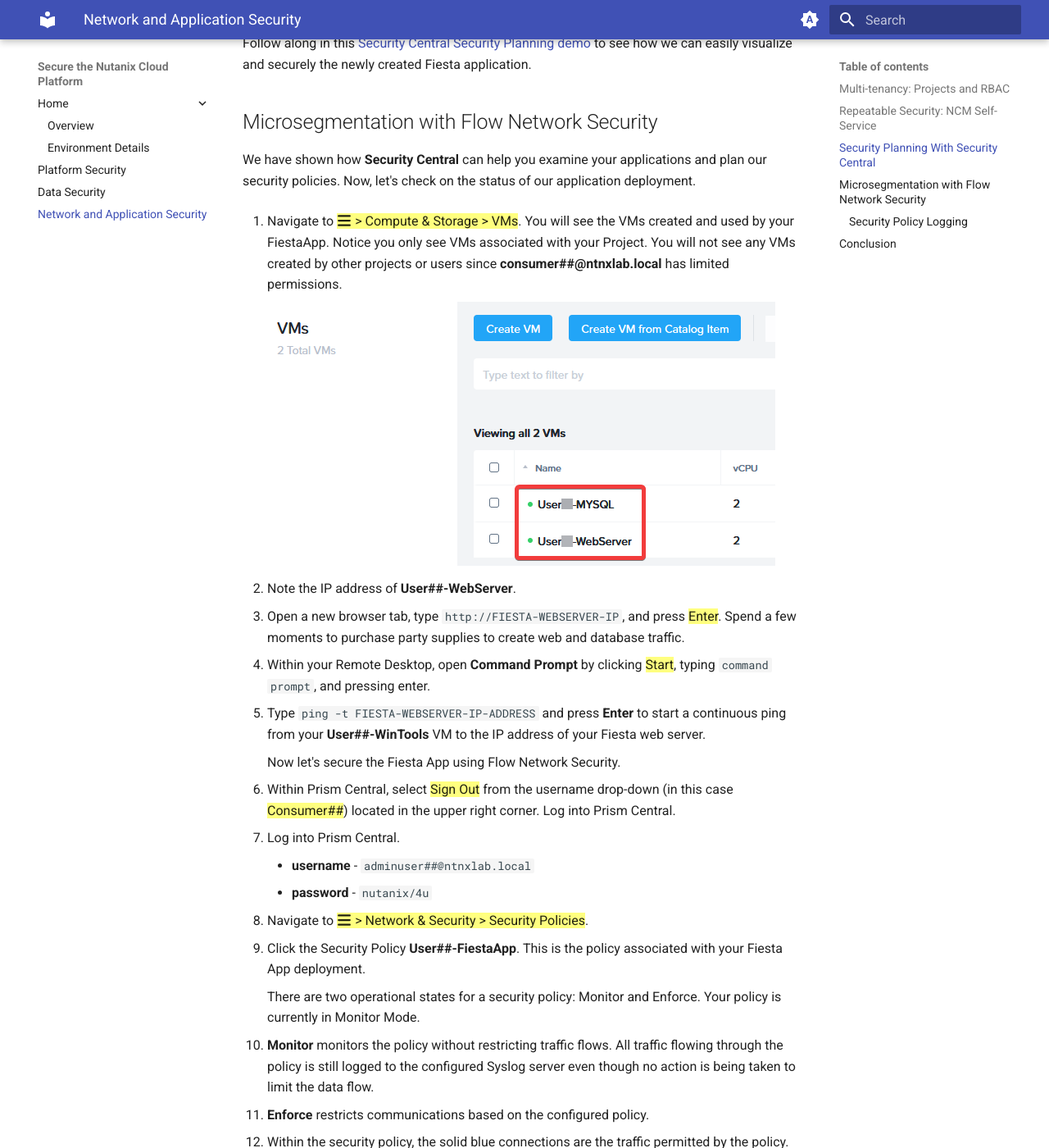
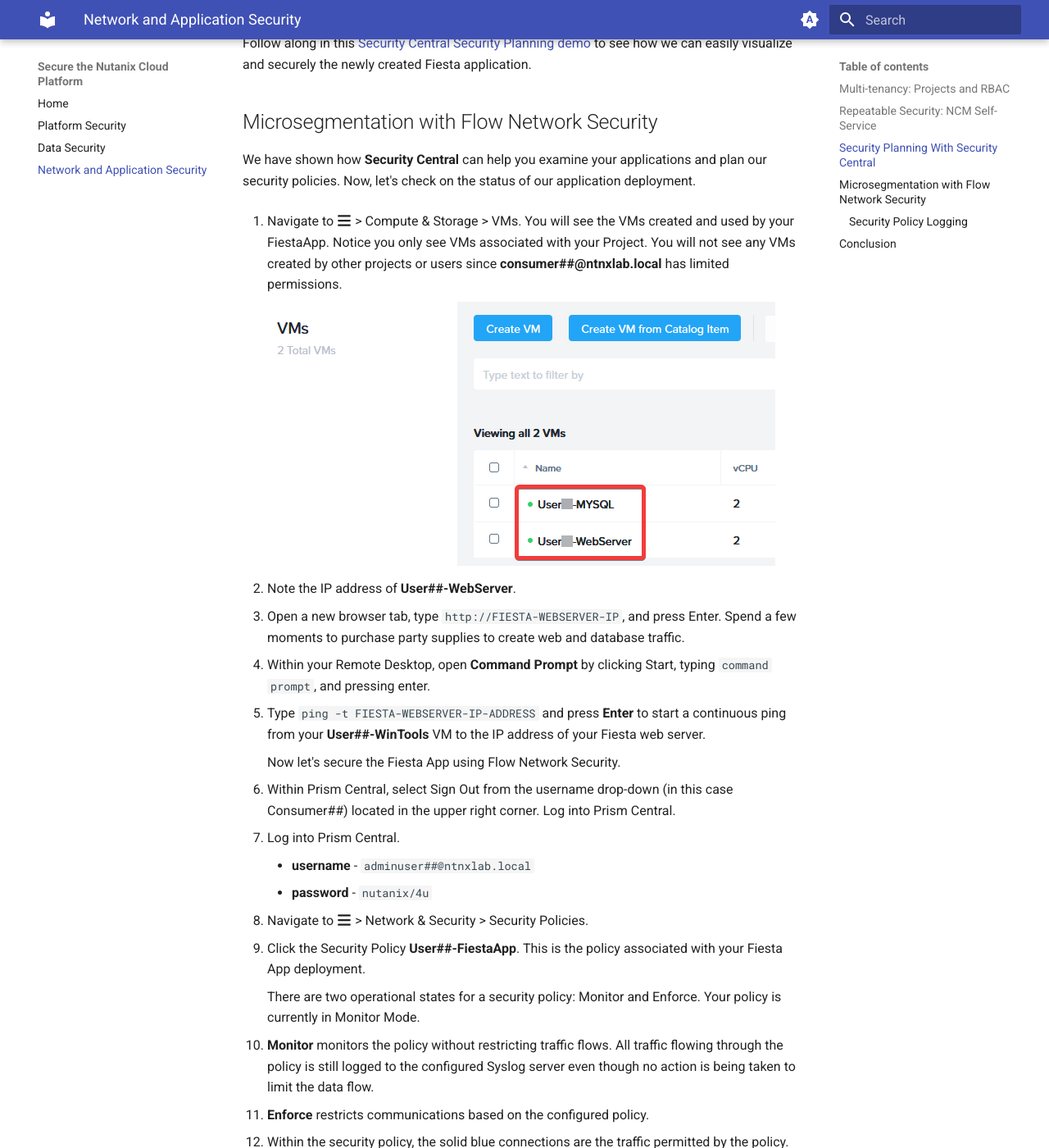
Before and after one commit to nutanix-japan/secure23, an MkDocs documentation site: the page built from docs/chapter3/chapter3.md, in a window 1280 px wide and 1400 px high, scrolled down 4461 px. Shown: the whole window at 82% size. Built offline with MkDocs 1.6.1 and Material for MkDocs 9.7.7, drawn with Linux system fonts in a browser that asks for light colours; some of the changed text lies outside the part shown.

Commit message:
removing mark syntax

```diff
--- a/docs/chapter3/chapter3.md
+++ b/docs/chapter3/chapter3.md
@@ -14,49 +14,49 @@
 
 To save you lab time, we've created the Projects and Blueprints.
 
-1. Navigate to <mark>:fontawesome-solid-bars: > Services > Calm > Projects</mark>. ![](./images/projects_icon.png)
+1. Navigate to :fontawesome-solid-bars: > Services > Calm > Projects. ![](./images/projects_icon.png)
 
-2. Click the Project <mark>Tenant##</mark>.
+2. Click the Project Tenant##.
 
-3. Click <mark>Users & Groups</mark> within the top menu.
+3. Click Users & Groups within the top menu.
 
     Note: we've added consumer## to this project already.
 
-4. Click <mark>Add/Edit Users and Groups</mark>.
+4. Click Add/Edit Users and Groups.
 
     What role does the consumer## user have? You worked with these RBAC roles earlier in the lab.
 
-5. Close this window by clicking the <mark>:fa-x:</mark>.
+5. Close this window by clicking the :fa-x:.
 
-6. Navigate to <mark>:fontawesome-solid-bars: > Services > Calm > Blueprints</mark>. ![](./images/blueprints.png)
+6. Navigate to :fontawesome-solid-bars: > Services > Calm > Blueprints. ![](./images/blueprints.png)
 
 7. Check directly on **User##-DeployFiestaApp**.
 
-8. Click <mark>Publish</mark>.
+8. Click Publish.
 
-9. Select <mark>Publish with secrets</mark>, and enter `1.0.0` within the **Initial Version** field. Click <mark>Submit for Approval</mark>.
+9. Select Publish with secrets, and enter `1.0.0` within the **Initial Version** field. Click Submit for Approval.
 
    ![](./images/publish_blueprint.png)
 
 10. Navigate to the **Marketplace Manager**. ![](./images/marketplacemanager_icon.png)
 
-11. Click <mark>Approval Pending</mark> from the top menu.
+11. Click Approval Pending from the top menu.
 
 12. Select the check box adjacent to **User##-DeployFiestaApp**.
 
-13. Within the **Projects Shared With** drop-down, select your <mark>Tenant##</mark> Project.
+13. Within the **Projects Shared With** drop-down, select your Tenant## Project.
 
-14. Within the **Category** dropdown, select <mark>DevOps</mark>.
+14. Within the **Category** dropdown, select DevOps.
 
-1. Click the <mark>Approve</mark> check mark.
+1. Click the Approve check mark.
 
-15. Click <mark>Approved</mark> from the top menu.
+15. Click Approved from the top menu.
 
 16. Search for and select your **User##-DeployFiestaApp** by typing `User##` within the **Type here to apply filters** field, and pressing **Enter**. Select the check box adjacent to **User##-DeployFiestaApp**.
 
-17. Click <mark>Publish</mark>.
+17. Click Publish.
 
-18. Select <mark>Sign Out</mark> from the username drop-down (in this case <mark>Adminuser##</mark>) located in the upper right corner.
+18. Select Sign Out from the username drop-down (in this case Adminuser##) located in the upper right corner.
 
 ## Repeatable Security: NCM Self-Service
 
@@ -66,13 +66,13 @@
     - **username** - `consumer##@ntnxlab.local`
     - **password** - `nutanix/4u`
 
-2. Navigate to <mark>:fontawesome-solid-bars: > Calm > Marketplace</mark>. ![Marketplace](../images/marketplace_icon.png)
+2. Navigate to :fontawesome-solid-bars: > Calm > Marketplace. ![Marketplace](../images/marketplace_icon.png)
 
-3. Within the **Search marketplace** field enter `user##`, and click <mark>Get</mark>.
+3. Within the **Search marketplace** field enter `user##`, and click Get.
 
     ![](./images/search_marketplace.png)
 
-4. Click <mark>Launch</mark>. Fill out the following fields, and click <mark>Deploy</mark>.
+4. Click Launch. Fill out the following fields, and click Deploy.
 
     - **Application Name** `User##-FiestaApp`
     - **Initials** - `User##`
@@ -92,27 +92,27 @@
 
 We have shown how **Security Central** can help you examine your applications and plan our security policies. Now, let's check on the status of our application deployment.
 
-1. Navigate to <mark>:fontawesome-solid-bars: > Compute & Storage > VMs</mark>. You will see the VMs created and used by your FiestaApp. Notice you only see VMs associated with your Project. You will not see any VMs created by other projects or users since **consumer##@ntnxlab.local** has limited permissions.
+1. Navigate to :fontawesome-solid-bars: > Compute & Storage > VMs. You will see the VMs created and used by your FiestaApp. Notice you only see VMs associated with your Project. You will not see any VMs created by other projects or users since **consumer##@ntnxlab.local** has limited permissions.
 
     ![](./images/user_vms.png)
 
 2. Note the IP address of **User##-WebServer**.
 
-3. Open a new browser tab, type `http://FIESTA-WEBSERVER-IP`, and press <mark>Enter</mark>. Spend a few moments to purchase party supplies to create web and database traffic.
+3. Open a new browser tab, type `http://FIESTA-WEBSERVER-IP`, and press Enter. Spend a few moments to purchase party supplies to create web and database traffic.
 
-4. Within your Remote Desktop, open **Command Prompt** by clicking <mark>Start</mark>, typing `command prompt`, and pressing enter.
+4. Within your Remote Desktop, open **Command Prompt** by clicking Start, typing `command prompt`, and pressing enter.
 
 5. Type `ping -t FIESTA-WEBSERVER-IP-ADDRESS` and press **Enter** to start a continuous ping from your **User##-WinTools** VM to the IP address of your Fiesta web server.
 
     Now let's secure the Fiesta App using Flow Network Security.
 
-6. Within Prism Central, select <mark>Sign Out</mark> from the username drop-down (in this case <mark>Consumer##</mark>) located in the upper right corner. Log into Prism Central.
+6. Within Prism Central, select Sign Out from the username drop-down (in this case Consumer##) located in the upper right corner. Log into Prism Central.
 
 7. Log into Prism Central.
     - **username** - `adminuser##@ntnxlab.local`
     - **password** - `nutanix/4u`
 
-8. Navigate to <mark>:fontawesome-solid-bars: > Network & Security > Security Policies</mark>.
+8. Navigate to :fontawesome-solid-bars: > Network & Security > Security Policies.
 
 9. Click the Security Policy **User##-FiestaApp**. This is the policy associated with your Fiesta App deployment.
 
@@ -133,7 +133,7 @@
 
     Let's change the policy mode to Enforce.
 
-12. Click <mark>Enforce</mark> from the upper right menu.
+12. Click Enforce from the upper right menu.
 
 13. Type **ENFORCE** into the confirmation window.
 
@@ -141,7 +141,7 @@
 
     This secondary confirmation helps customers avoid activating a misconfigured security policy, which could result in application interruptions or a weakened security state.
 
-14. Close your security policy by clicking :fa-x: in the top right corner. Open your policy by selecting your <mark>User##-FiestaApp</mark> security policy.
+14. Close your security policy by clicking :fa-x: in the top right corner. Open your policy by selecting your User##-FiestaApp security policy.
 
     The traffic previously shown in yellow while the policy was in monitor mode is now blocked and shown in red.
 
@@ -160,9 +160,9 @@
 1. Open your browser, enter `http://GRAYLOG-IP-ADDRESS:9000`, and press the **Enter** key. Log in with the following credentials:
    - **Username** - `admin`
    - **Password** - `nutanix/4u`
-2. Click <mark>Streams > All Messages</mark>.
+2. Click Streams > All Messages.
 
-3. Within the time range drop-down, select <mark>Search in the last 30 minutes</mark>. Enter the search term `hitcount*` and press the <mark>Enter</mark> key.
+3. Within the time range drop-down, select Search in the last 30 minutes. Enter the search term `hitcount*` and press the Enter key.
 
     Find the log entries associated with your application and policy and note the **ACTION** field in the message.
 
@@ -174,21 +174,21 @@
 
     We will now amend this policy to allow ICMP between **User##-WinTools** to your **User##-WebServer**.
 
-5. Return to Prism Central, and click <mark>Update</mark>. To allow the discovered flows in the Security Policy,
+5. Return to Prism Central, and click Update. To allow the discovered flows in the Security Policy,
 
-6. Click <mark>Next > Ok, got it!</mark>.
+6. Click Next > Ok, got it!.
 
 7. Hover over the **User##-WinTools** entry within the **Inbounds > Blocked** section.
 
-8. Click <mark>Allow Traffic</mark>.
+8. Click Allow Traffic.
 
     ![](./images/C3-SecAdd-22.png)
 
-9. Check the box adjacent to **User##-WinTools** within the **Source** column, and click <mark>Allow 1 Discovered Traffic</mark> in the lower right corner.
+9. Check the box adjacent to **User##-WinTools** within the **Source** column, and click Allow 1 Discovered Traffic in the lower right corner.
 
     ![](./images/C3-SecAd2-23.png)
 
-10. Click <mark>Next > Save and Enforce</mark>.
+10. Click Next > Save and Enforce.
 
 11. Click the Security Policy **User##-FiestaApp**. You will now see the previously-blocked ICMP traffic flowing between **User##-WinTools** to your **User##-WebServer**.
 
--- a/mkdocs.yml
+++ b/mkdocs.yml
@@ -82,9 +82,7 @@
     - search
 
 nav:
-    - 'Home':
-       - 'Overview': index.md
-       - 'Environment Details': environment_details.md
+    - 'Home': index.md
     - 'Platform Security': chapter1/chapter1.md
     - 'Data Security': chapter2/chapter2.md
     - 'Network and Application Security': chapter3/chapter3.md
```
Also changed, not shown: docs/chapter2/chapter2.md (+31 -31 lines), docs/environment_details.md (+15 -15 lines), docs/index.md (+1 -1 lines), 1 other file.
